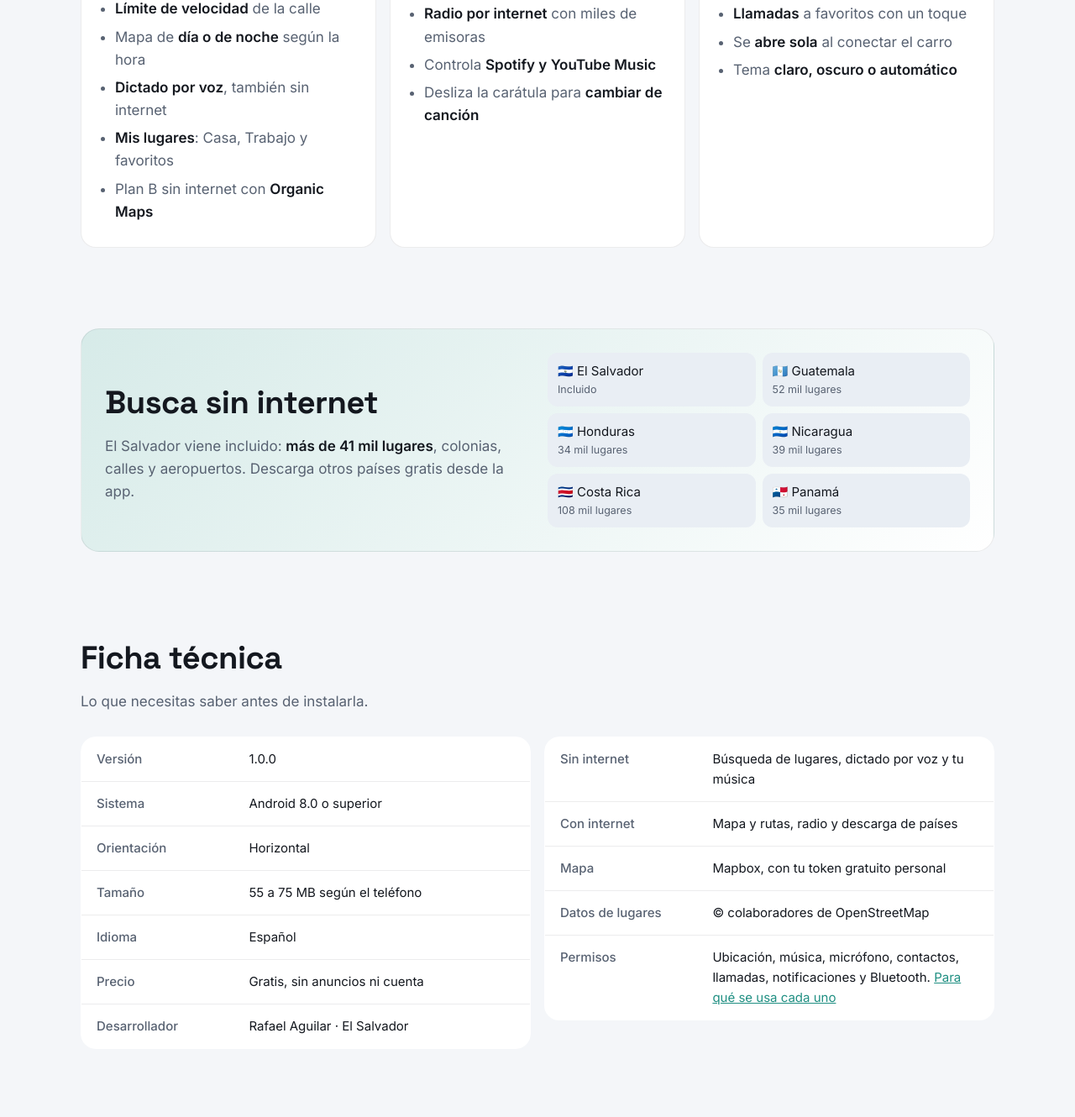
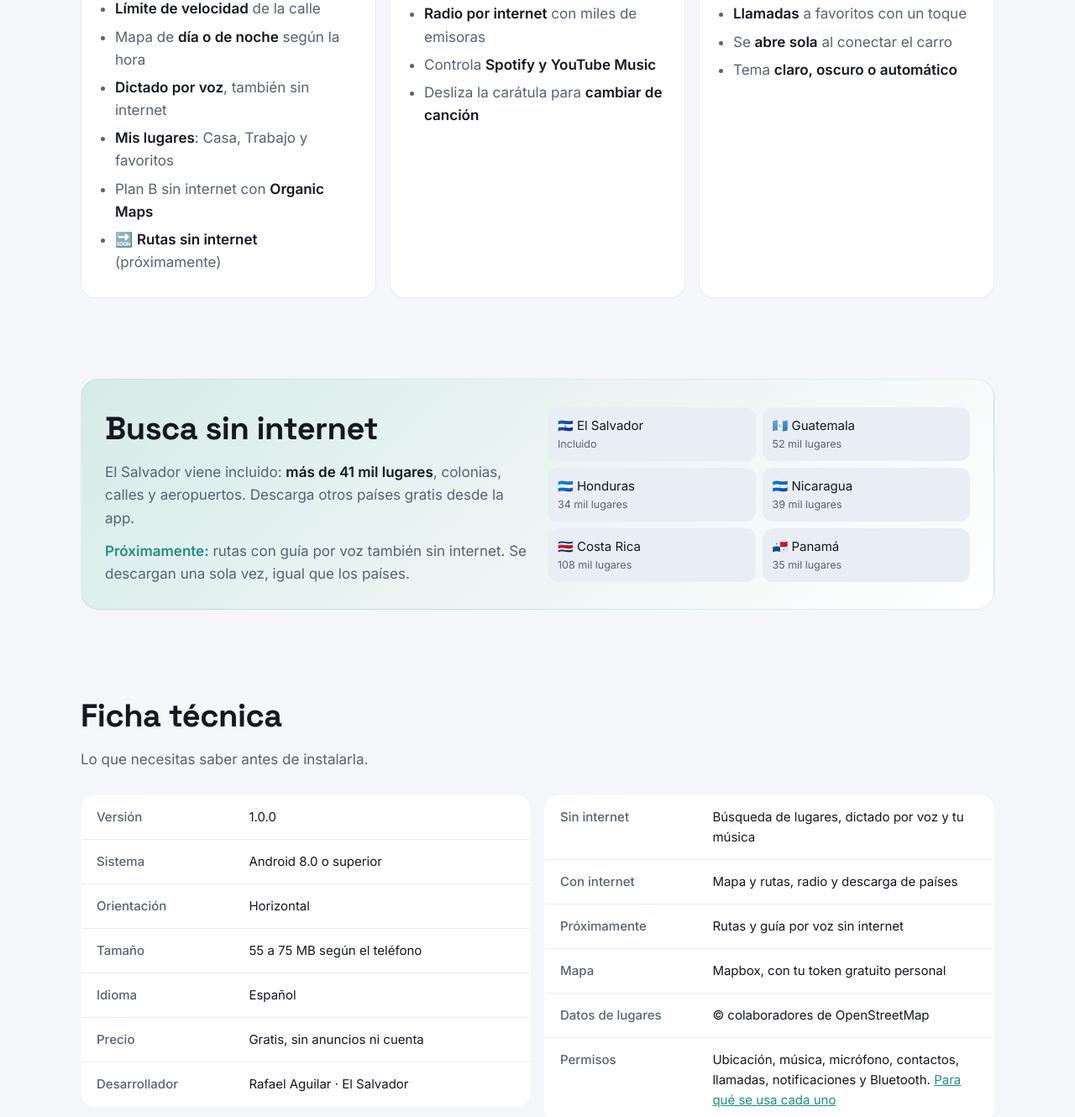
Before and after one commit to patinorafa04-ship-it/cabina-sv-app, a plain HTML site: page docs/index.html in a window 1280 px wide. Shown: the part 1571-2901 px from the top of the page at 84% size. Drawn offline with Linux system fonts and the light colour scheme.

Commit message:
Quitar notas internas de capturas; anunciar rutas sin internet (próximamente)

```diff
--- a/docs/index.html
+++ b/docs/index.html
@@ -164,6 +164,7 @@
           <li><b>Dictado por voz</b>, también sin internet</li>
           <li><b>Mis lugares</b>: Casa, Trabajo y favoritos</li>
           <li>Plan B sin internet con <b>Organic Maps</b></li>
+          <li>🔜 <b>Rutas sin internet</b> (próximamente)</li>
         </ul>
       </div>
       <div class="grupo">
@@ -194,6 +195,7 @@
       <div>
         <h2>Busca sin internet</h2>
         <p class="sub" style="margin:0">El Salvador viene incluido: <b style="color:var(--texto)">más de 41 mil lugares</b>, colonias, calles y aeropuertos. Descarga otros países gratis desde la app.</p>
+        <p class="sub" style="margin:12px 0 0"><b style="color:var(--acento)">Próximamente:</b> rutas con guía por voz también sin internet. Se descargan una sola vez, igual que los países.</p>
       </div>
       <div class="paises">
         <div class="pais">🇸🇻 El Salvador<small>Incluido</small></div>
@@ -222,6 +224,7 @@
       <div class="tabla"><table class="ficha">
         <tr><th>Sin internet</th><td>Búsqueda de lugares, dictado por voz y tu música</td></tr>
         <tr><th>Con internet</th><td>Mapa y rutas, radio y descarga de países</td></tr>
+        <tr><th>Próximamente</th><td>Rutas y guía por voz sin internet</td></tr>
         <tr><th>Mapa</th><td>Mapbox, con tu token gratuito personal</td></tr>
         <tr><th>Datos de lugares</th><td>© colaboradores de OpenStreetMap</td></tr>
         <tr><th>Permisos</th><td>Ubicación, música, micrófono, contactos, llamadas, notificaciones y Bluetooth. <a href="https://patinorafa04-ship-it.github.io/cabina-sv-mapas/privacidad.html">Para qué se usa cada uno</a></td></tr>
@@ -234,7 +237,7 @@
     <details><summary>¿Por qué necesito un token de Mapbox?</summary>
       <p>El mapa lo da Mapbox. Cada persona usa su propio token gratuito, así nadie gasta la cuota de otro. Se crea en minutos en account.mapbox.com y se pega en la app, que te guía paso a paso.</p></details>
     <details><summary>¿Funciona sin datos móviles?</summary>
-      <p>Sí. Puedes buscar lugares, dictar el destino y escuchar tu música sin internet. Para ver el mapa y calcular rutas necesitas conexión, o puedes abrir la ruta en Organic Maps.</p></details>
+      <p>Sí. Puedes buscar lugares, dictar el destino y escuchar tu música sin internet. Por ahora, para calcular rutas necesitas conexión o abrir la ruta en Organic Maps. Pronto las rutas también funcionarán sin internet: se descargan una sola vez, igual que los países.</p></details>
     <details><summary>¿Mis datos salen del teléfono?</summary>
       <p>No hay cuentas ni publicidad. Tus contactos, música y notificaciones se quedan en el teléfono. Solo el mapa (Mapbox) recibe tu ubicación para mostrarte dónde estás y calcular rutas.</p></details>
     <details><summary>¿Dónde la descargo?</summary>
```
Also changed, not shown: 2 other files.
